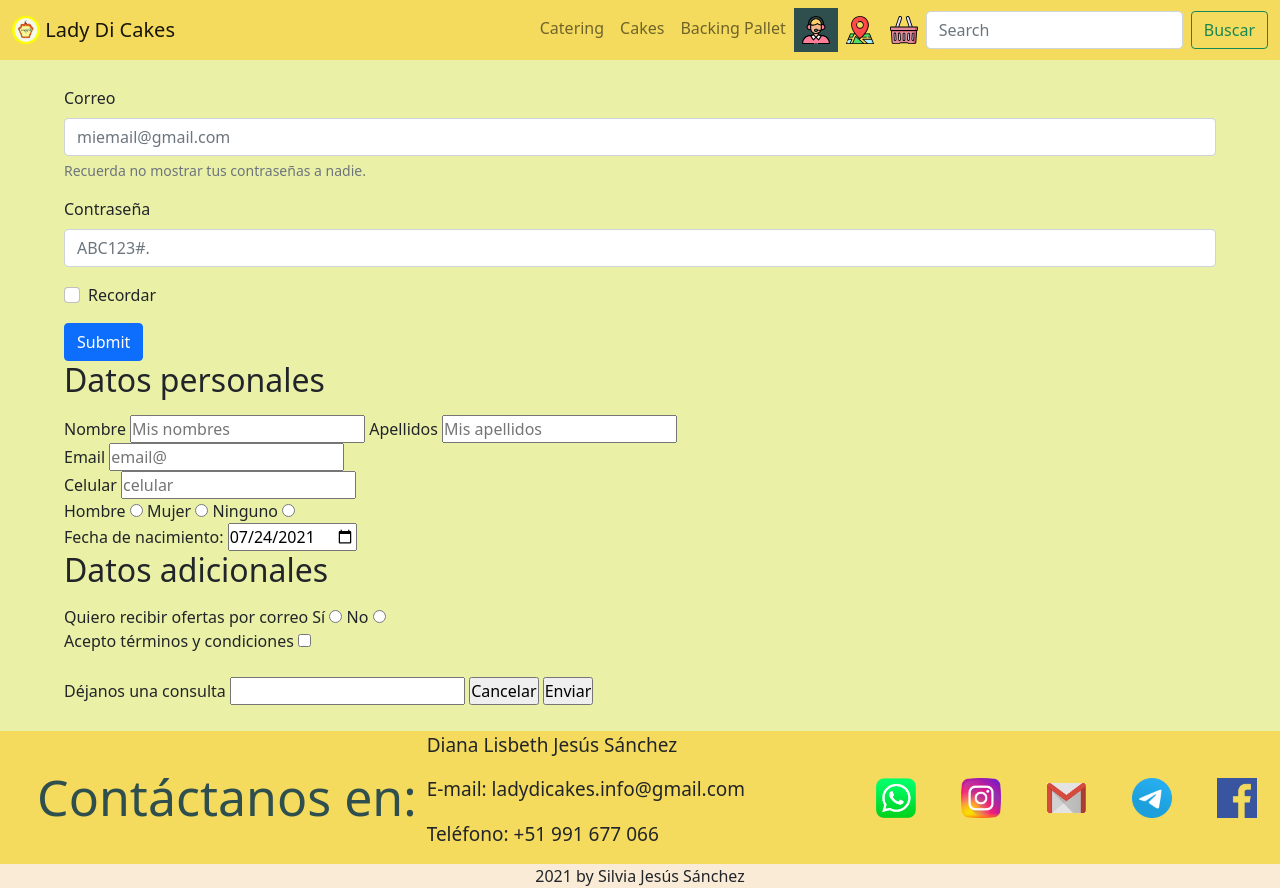
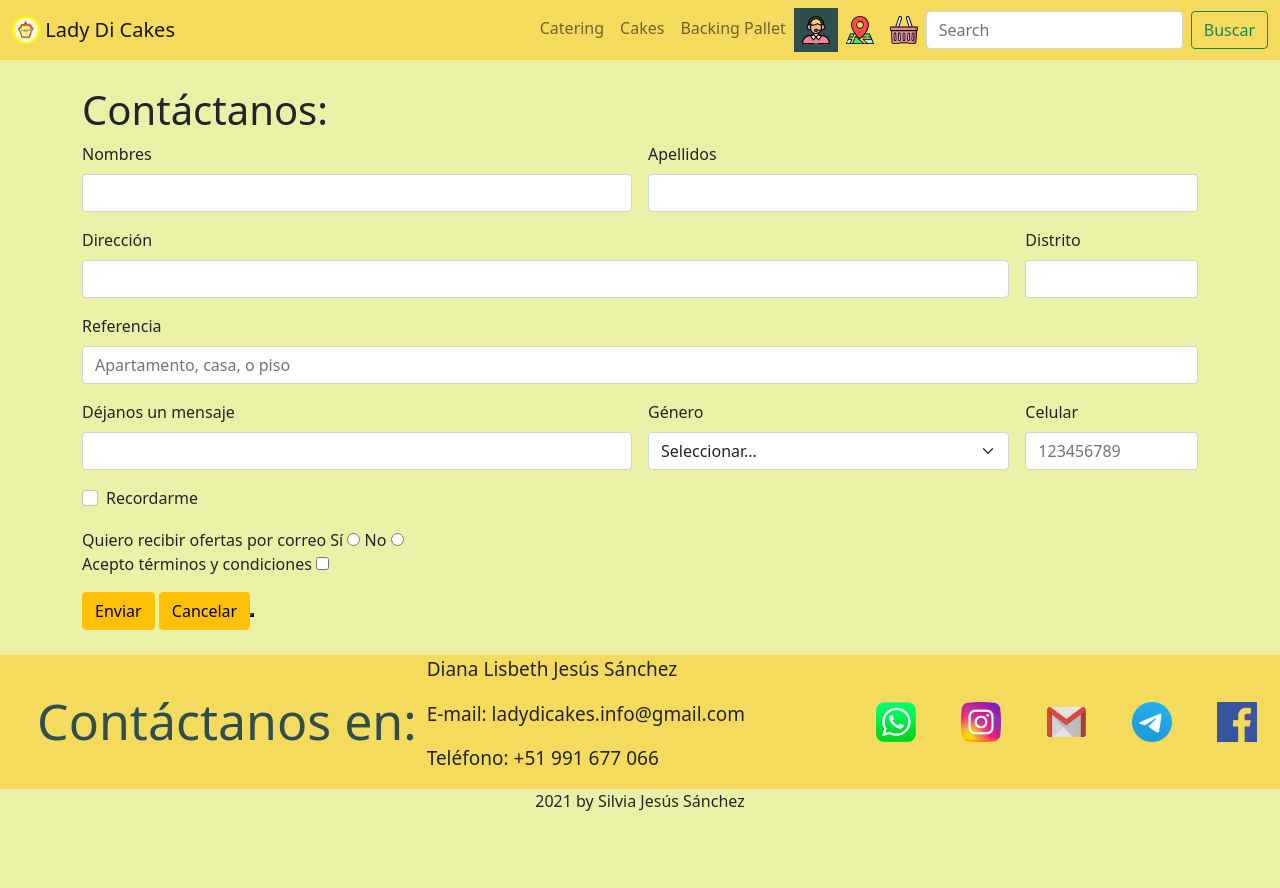
Before and after one commit to jssilviar/proyecto-Lady-Di-Cakes, a website: page contacto.html in a window 1280 px wide. After the commit the page ends 813 px from the top, so only its background shows below. Drawn offline with nearby package versions, Linux system fonts and the light colour scheme.

Commit message:
rediseño de página de contacto

```diff
--- a/contacto.html
+++ b/contacto.html
@@ -60,57 +60,55 @@
         </nav>
     </header>
     <main class="body__main">
-        <div class="justify-content-md-center">
-            <form>
-                <div class="mb-3">
-                <label for="exampleInputEmail1" class="form-label">Correo</label>
-                <input type="email" class="form-control" placeholder="miemail@gmail.com"id="exampleInputEmail1" aria-describedby="emailHelp">
-                <div id="emailHelp" class="form-text">Recuerda no mostrar tus contraseñas a nadie.</div>
+        <div class="justify-content-md-center container">
+            <h1>Contáctanos:</h1>
+            <form class="row g-3" action="envío.php" method="POST">
+                <div class="col-md-6">
+                  <label for="inputEmail4" class="form-label">Nombres</label>
+                  <input type="email" class="form-control" id="inputEmail4">
                 </div>
-                <div class="mb-3">
-                <label for="exampleInputPassword1" class="form-label">Contraseña</label>
-                <input type="password" class="form-control" placeholder="ABC123#." id="exampleInputPassword1">
+                <div class="col-md-6">
+                  <label for="inputPassword4" class="form-label">Apellidos</label>
+                  <input type="password" class="form-control" id="inputPassword4">
                 </div>
-                <div class="mb-3 form-check">
-                <input type="checkbox" class="form-check-input" id="exampleCheck1">
-                <label class="form-check-label" for="exampleCheck1">Recordar</label>
+                <div class="col-md-10">
+                    <label for="inputCity" class="form-label" input type="text" name="" id="">Dirección</label>
+                    <input type="text" class="form-control" id="inputCity">
+                  </div>
+                  <div class="col-md-2">
+                    <label for="inputState" class="form-label">Distrito</label>
+                    <input type="text" class="form-control" id="inputCity">
+                  </div>
+                <div class="col-12">
+                  <label for="inputAddress2" class="form-label">Referencia</label>
+                  <input type="text" class="form-control" id="inputAddress2" placeholder="Apartamento, casa, o piso">
                 </div>
-                <button type="submit" class="btn btn-primary">Submit</button>
-            </form>
-        </div>
-        <section>
-            <form action="envío.php" method="POST" id="contacto">
-                <div class="datosPersonales">
-                    <legend>
-                        <h2 class="titulos">Datos personales</h2>
-                    </legend>
-                    <label for="Nombre">Nombre</label>
-                    <input type="text" id="nombres" name="nombres"  placeholder="Mis nombres" required>
-                    <label for="Apellidos">Apellidos</label>
-                    <input type="text" id="apellido" name="apellido"    placeholder="Mis apellidos" required>
-                    <br>
-                    <label for="email">Email</label>
-                    <input type="email" id="email" name="email"     placeholder="email@">
-                    <br>
-                    <label for="Celular">Celular</label>
-                    <input type="tel" id="tel" name="tel"   placeholder="celular" maxlength="9">
-                    <br>
-                    <label for="">Hombre</label>
-                    <input type="radio" value="hombre" name="sexo">
-                    <label for="">Mujer</label>
-                    <input type="radio" value="mujer" name="sexo">
-                    <label for="">Ninguno</label>
-                    <input type="radio" value="ninguno" name="sexo">
-                    <br>
-                    <label for="fecha.de.nacimiento">Fecha de   nacimiento:</label>
-                    <input type="date" id="fecha" name="fecha"
-                    value="2021-07-24"min="1900-01-01" max="2030-12-31">
-                    <br>
+                <div class="col-md-6">
+                  <label for="inputCity" class="form-label" input type="text" name="" id="">Déjanos un mensaje</label>
+                  <input type="text" class="form-control" id="inputCity">
+                </div>
+                <div class="col-md-4">
+                  <label for="inputState" class="form-label">Género</label>
+                  <select id="inputState" class="form-select">
+                    <option selected>Seleccionar...</option>
+                    <option>Hombre</option>
+                    <option>Mujer</option>
+                    <option>Ninguno</option>
+                  </select>
+                </div>
+                <div class="col-md-2">
+                  <label for="inputZip" class="form-label">Celular</label>
+                  <input type="text" class="form-control" id="inputZip" input type="tel" id="tel" name="tel"   placeholder="123456789" maxlength="9">
+                </div>
+                <div class="col-12">
+                  <div class="form-check">
+                    <input class="form-check-input" type="checkbox" id="gridCheck">
+                    <label class="form-check-label" for="gridCheck">
+                      Recordarme
+                    </label>
+                  </div>
                 </div>
                 <div class="datosAdicionales">
-                    <legend>
-                        <h2 class="titulos">Datos adicionales</h2>
-                    </legend>
                     Quiero recibir ofertas por correo
                     <label for="">Sí</label>
                     <input type="radio" value="si" name="acepta">
@@ -121,19 +119,16 @@
                     <label>
                     <input type="checkbox" name="" id="">
                     </label>
-                    <br>
-                    <label for="">Déjanos una consulta</label>
-                    <input type="text" name="" id="">
-                    <label>
-                    <br>
-                    <input type="reset" value="Cancelar">           <input type="submit" value="Enviar">
-                    <br>
+                </div>
+                <div class="col-12">
+                  <button type="submit" class="btn btn-warning">Enviar</button>
+                  <button type="submit" class="btn btn-warning">Cancelar<button>
                 </div>
             </form>
-        </section>
+        </div>
     </main>
     <footer class="body__footer footer">
-        <div class="contacto footer__contacto">Contáctanos en:
+        <div class="footer__contacto">Contáctanos en:
         </div>
         <div class="datos footer__datos font--large">
             <p>Diana Lisbeth Jesús Sánchez</p>
--- a/scss/_footer.scss
+++ b/scss/_footer.scss
@@ -38,6 +38,6 @@
     &__copyright{
         text-align: center;
         grid-area: copyright;
-        background-color:antiquewhite;
+        background-color:$bg-fondo;
     }
 }
--- a/scss/_media.scss
+++ b/scss/_media.scss
@@ -42,9 +42,16 @@
         grid-template-areas:"col" "col" "col" "col" "col" "col";
     }
     .footer{
-        grid-template-columns:1fr 1fr;
-        grid-template-rows: repeat(3, auto);
-        grid-template-areas: "contacto info1" "iconos iconos" "copyright copyright" ;
+        grid-template-columns:1fr;
+        grid-template-rows: repeat(4, auto);
+        grid-template-areas: "contacto" "info1" "iconos" "copyright";
+        &__contacto{
+            font-size: 46px;
+            justify-content: center;
+        }
+        &__datos{
+            text-align: center;
+        }
     }
     .ubicacion{
         grid-template-columns: repeat(1, 1fr);
```
Also changed, not shown: css/main.css.
